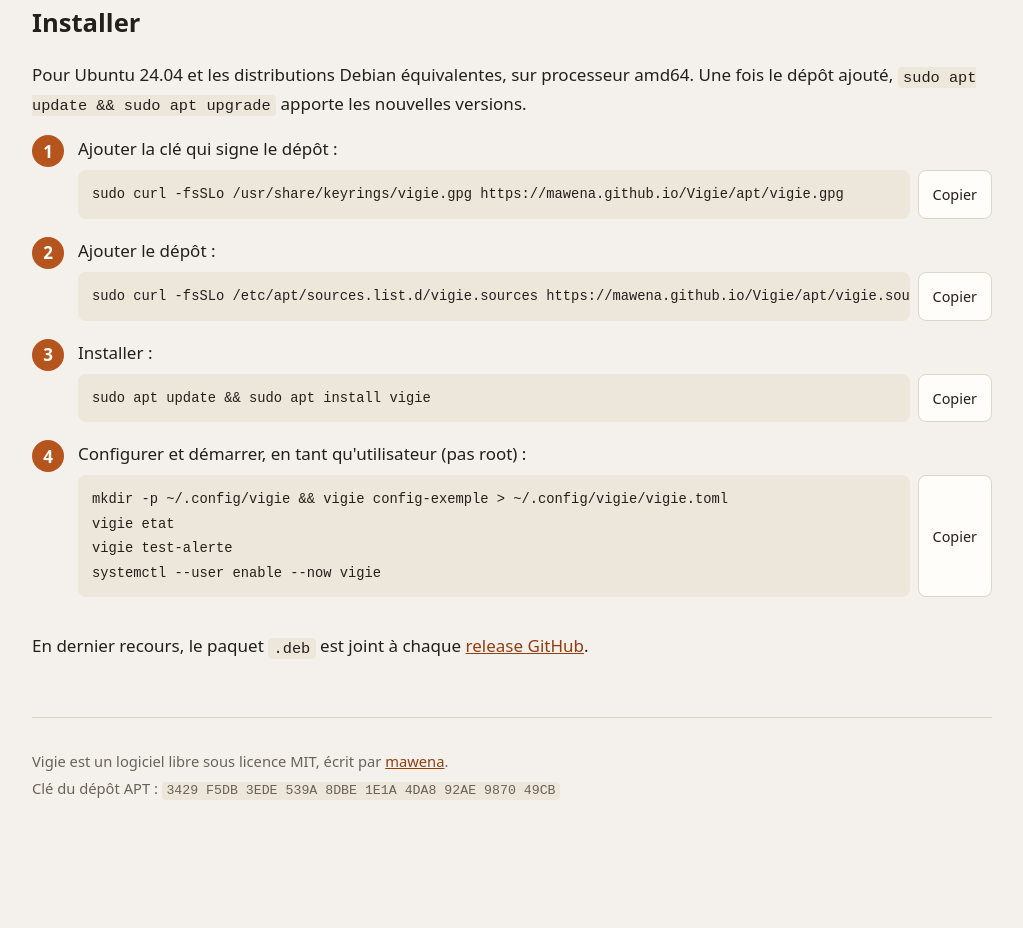
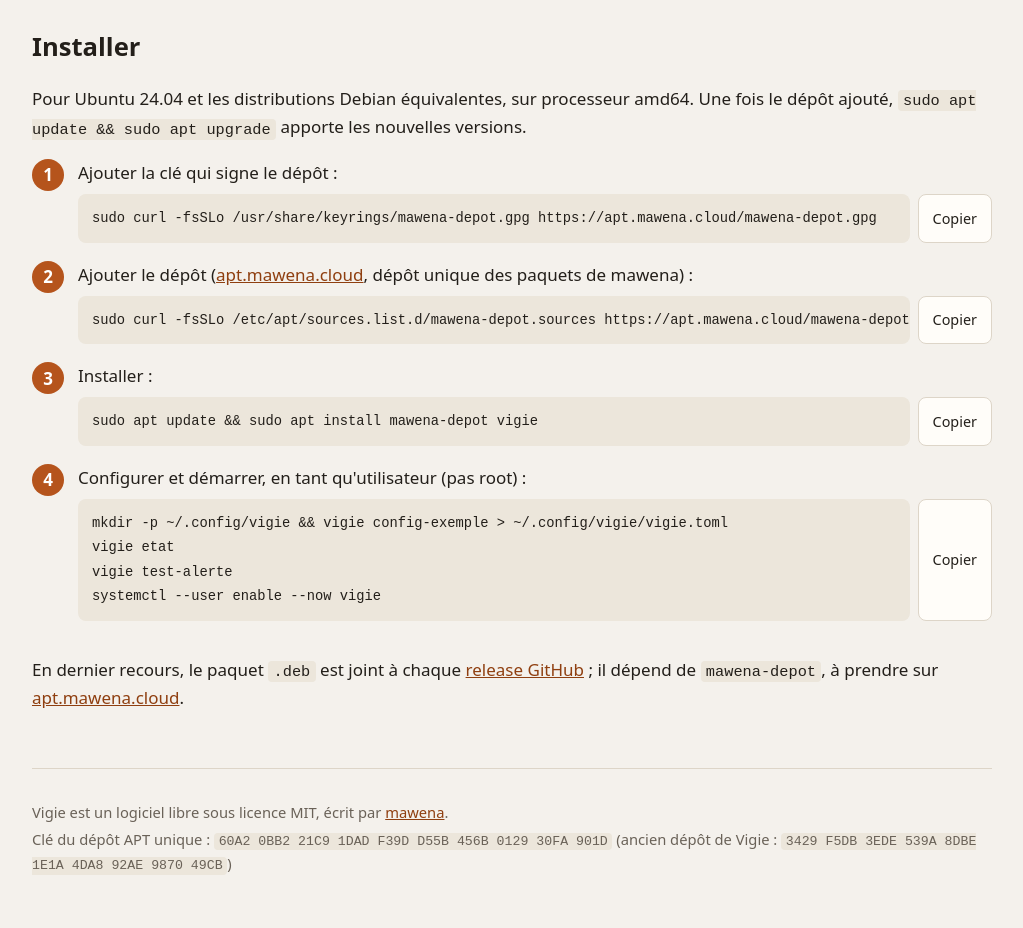
Before and after one commit to mawena/Vigie, a plain HTML site: page site/index.html in a window 1280 px wide. Shown: the part 1105-2033 px from the top of the page, without its empty margins (128-1151 px from the left). Before the commit the page ends 1959 px from the top, so only its background shows below. Drawn offline with Linux system fonts and the light colour scheme.

Commit message:
chore: release 0.3.1, passage au dépôt APT unique
Le paquet dépend de mawena-depot, ne fournit plus la source APT ni la
clé du projet et retire l'ancienne source par rm_conffile (preinst,
postinst, postrm). README, site et installer.sh passent par
https://apt.mawena.cloud.

```diff
--- a/site/index.html
+++ b/site/index.html
@@ -29,10 +29,10 @@
     <div class="installation-courte">
       <p>Sur Ubuntu 24.04 (amd64) :</p>
       <div class="commande">
-        <pre><code id="cmd-courte">curl -fsSL https://mawena.github.io/Vigie/installer.sh | sudo sh</code></pre>
+        <pre><code id="cmd-courte">curl -fsSL https://apt.mawena.cloud/installer.sh | sudo sh -s -- vigie</code></pre>
         <button type="button" class="copier" data-cible="cmd-courte">Copier</button>
       </div>
-      <p class="nuance">Le script ajoute le dépôt APT signé puis installe le paquet ; <a href="#installer">les commandes qu'il lance</a> sont détaillées plus bas.</p>
+      <p class="nuance">Le script ajoute le <a href="https://apt.mawena.cloud/">dépôt APT signé de mawena</a> (dépôt unique de tous ses paquets) puis installe le paquet ; <a href="#installer">les commandes qu'il lance</a> sont détaillées plus bas.</p>
     </div>
   </section>
 
@@ -72,15 +72,15 @@
     <ol class="pas">
       <li>
         <p>Ajouter la clé qui signe le dépôt :</p>
-        <div class="commande"><pre><code id="cmd-cle">sudo curl -fsSLo /usr/share/keyrings/vigie.gpg https://mawena.github.io/Vigie/apt/vigie.gpg</code></pre><button type="button" class="copier" data-cible="cmd-cle">Copier</button></div>
+        <div class="commande"><pre><code id="cmd-cle">sudo curl -fsSLo /usr/share/keyrings/mawena-depot.gpg https://apt.mawena.cloud/mawena-depot.gpg</code></pre><button type="button" class="copier" data-cible="cmd-cle">Copier</button></div>
       </li>
       <li>
-        <p>Ajouter le dépôt :</p>
-        <div class="commande"><pre><code id="cmd-source">sudo curl -fsSLo /etc/apt/sources.list.d/vigie.sources https://mawena.github.io/Vigie/apt/vigie.sources</code></pre><button type="button" class="copier" data-cible="cmd-source">Copier</button></div>
+        <p>Ajouter le dépôt (<a href="https://apt.mawena.cloud/">apt.mawena.cloud</a>, dépôt unique des paquets de mawena) :</p>
+        <div class="commande"><pre><code id="cmd-source">sudo curl -fsSLo /etc/apt/sources.list.d/mawena-depot.sources https://apt.mawena.cloud/mawena-depot.sources</code></pre><button type="button" class="copier" data-cible="cmd-source">Copier</button></div>
       </li>
       <li>
         <p>Installer :</p>
-        <div class="commande"><pre><code id="cmd-installer">sudo apt update &amp;&amp; sudo apt install vigie</code></pre><button type="button" class="copier" data-cible="cmd-installer">Copier</button></div>
+        <div class="commande"><pre><code id="cmd-installer">sudo apt update &amp;&amp; sudo apt install mawena-depot vigie</code></pre><button type="button" class="copier" data-cible="cmd-installer">Copier</button></div>
       </li>
       <li>
         <p>Configurer et démarrer, en tant qu'utilisateur (pas root) :</p>
@@ -90,13 +90,13 @@ vigie test-alerte
 systemctl --user enable --now vigie</code></pre><button type="button" class="copier" data-cible="cmd-demarrer">Copier</button></div>
       </li>
     </ol>
-    <p>En dernier recours, le paquet <code>.deb</code> est joint à chaque <a href="https://github.com/mawena/Vigie/releases/latest">release GitHub</a>.</p>
+    <p>En dernier recours, le paquet <code>.deb</code> est joint à chaque <a href="https://github.com/mawena/Vigie/releases/latest">release GitHub</a> ; il dépend de <code>mawena-depot</code>, à prendre sur <a href="https://apt.mawena.cloud/">apt.mawena.cloud</a>.</p>
   </section>
 </main>
 
 <footer class="pied">
   <p>Vigie est un logiciel libre sous licence MIT, écrit par <a href="https://github.com/mawena">mawena</a>.</p>
-  <p>Clé du dépôt APT : <code>3429 F5DB 3EDE 539A 8DBE 1E1A 4DA8 92AE 9870 49CB</code></p>
+  <p>Clé du dépôt APT unique : <code>60A2 0BB2 21C9 1DAD F39D D55B 456B 0129 30FA 901D</code> (ancien dépôt de Vigie : <code>3429 F5DB 3EDE 539A 8DBE 1E1A 4DA8 92AE 9870 49CB</code>)</p>
 </footer>
 
 <script src="vigie.js" defer></script>
```
Also changed, not shown: 9 other files.
